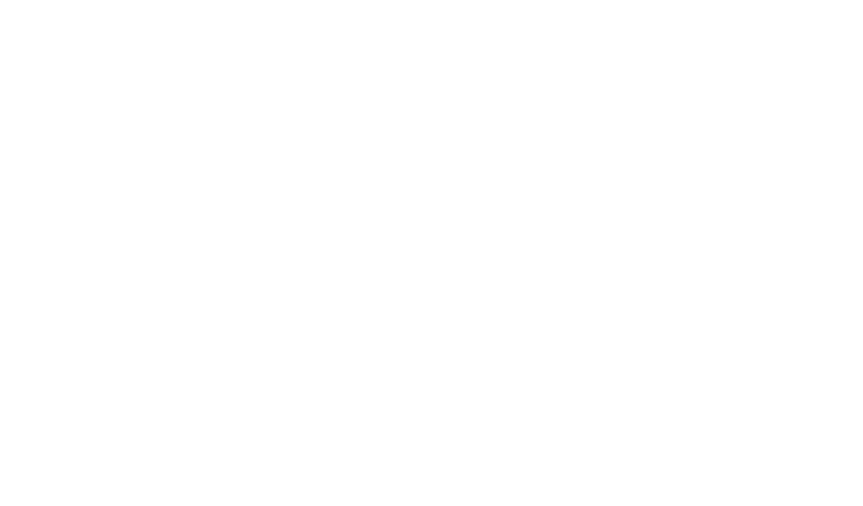
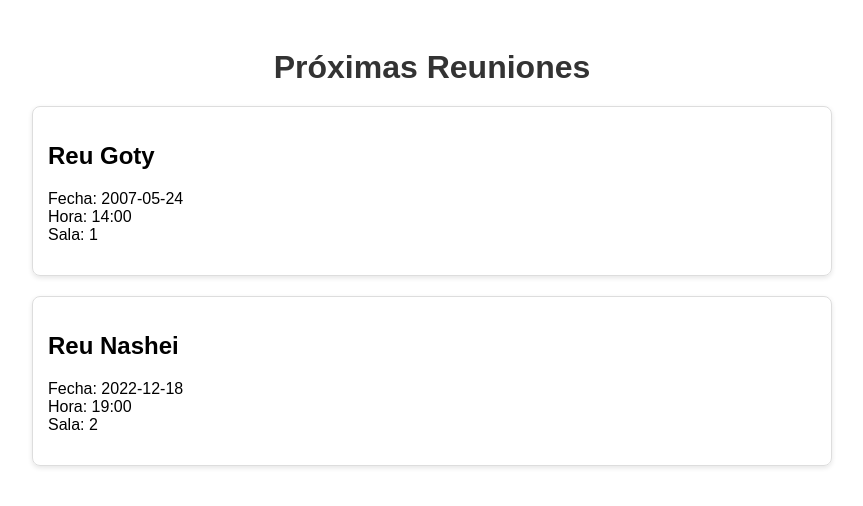
Before and after one commit to GMEsparragoza/sistema-reservas, a Next.js app: page / in a window 1280 px wide. Shown: the top 506 px of the page, without its empty margins (208-1071 px from the left). Built offline with nearby package versions, Linux system fonts and the light colour scheme.

Commit message:
Primera version de la pagina de Inicio

```diff
--- /dev/null
+++ b/app/api/reservations/route.js
@@ -0,0 +1,27 @@
+// /app/api/reservations/route.js
+import fs from 'fs';
+import path from 'path';
+
+export async function GET() {
+    try {
+        // Obtiene la ruta absoluta del archivo
+        const filePath = path.join(process.cwd(), 'data', 'reservations.json');
+
+        // Lee el archivo
+        const data = fs.readFileSync(filePath, 'utf-8');
+
+        // Convierte el contenido a JSON
+        const reservations = JSON.parse(data);
+
+        // Retorna los datos como JSON
+        return new Response(JSON.stringify(reservations), {
+            headers: { 'Content-Type': 'application/json' },
+            status: 200,
+        });
+    } catch (error) {
+        return new Response(JSON.stringify({ message: 'Error al leer las reservas' }), {
+            headers: { 'Content-Type': 'application/json' },
+            status: 500,
+        });
+    }
+}
--- /dev/null
+++ b/app/globals.css
@@ -0,0 +1,5 @@
+@import url('https://fonts.googleapis.com/css2?family=Inter:ital,opsz,wght@0,14..32,100..900;1,14..32,100..900&display=swap');
+
+* {
+    font-family: 'Ital', sans-serif;
+}
--- /dev/null
+++ b/app/index.css
@@ -0,0 +1,62 @@
+.container {
+    max-width: 800px;
+    margin: 0 auto;
+    padding: 20px;
+    text-align: center;
+}
+
+.title {
+    font-size: 2rem;
+    margin-bottom: 20px;
+    color: #333;
+}
+
+.list {
+    list-style-type: none;
+    padding: 0;
+    display: grid;
+    grid-template-columns: 1fr;
+    gap: 20px;
+}
+
+.card {
+    border: 1px solid #ddd;
+    border-radius: 8px;
+    padding: 15px;
+    box-shadow: 0 2px 5px rgba(0, 0, 0, 0.1);
+    text-align: left;
+}
+
+.meeting-title {
+    font-size: 1.5rem;
+    margin: 0 0 10px;
+    color: #007bff;
+}
+
+.meeting-info {
+    font-size: 1rem;
+    color: #555;
+}
+
+.empty-state {
+    padding: 20px;
+    background-color: #f8f9fa;
+    border-radius: 8px;
+    box-shadow: 0 2px 5px rgba(0, 0, 0, 0.1);
+}
+
+.message {
+    font-size: 1.2rem;
+    margin-bottom: 20px;
+    color: #333;
+}
+
+.button {
+    padding: 10px 20px;
+    font-size: 1rem;
+    color: #fff;
+    background-color: #007bff;
+    border: none;
+    border-radius: 5px;
+    cursor: pointer;
+}
--- a/app/layout.jsx
+++ b/app/layout.jsx
@@ -1,3 +1,5 @@
+import "./globals.css"
+import { PageContextProvider } from "@/utils/Context"
 
 export const metadata = {
   title: "Sistema de Reservas",
@@ -7,8 +9,10 @@
 export default function RootLayout({ children }) {
   return (
     <html lang="es">
-      <body >
+      <body>
+      <PageContextProvider>
         {children}
+      </PageContextProvider>
       </body>
     </html>
   );
--- a/app/page.jsx
+++ b/app/page.jsx
@@ -1,9 +1,48 @@
+"use client"
+
 import React from 'react'
+import "./index.css"
+import Link from 'next/link';
+import { PageUse } from "@/utils/Context"
 
 export default function page() {
+    const { loading, error, meetings } = PageUse();
+
+
+
+    if (loading) {
+        return <p>Cargando reuniones...</p>;
+    }
+
     return (
         <>
-
+            <div className="container">
+                <h1 className="title">Próximas Reuniones</h1>
+                {meetings.length > 0 ? (
+                    <ul className="list">
+                        {meetings.map((meeting, id) => (
+                            <li key={id} className="card">
+                                <h2 className="meetingTitle">{meeting.title}</h2>
+                                <p className="meetingInfo">
+                                    Fecha: {meeting.date} <br />
+                                    Hora: {meeting.time} <br />
+                                    Sala: {meeting.room}
+                                </p>
+                            </li>
+                        ))}
+                    </ul>
+                ) : (
+                    <div className="emptyState">
+                        <p className="message">
+                            No hay reuniones programadas. ¡Reserva una ahora!
+                        </p>
+                        <Link href="/reservations">
+                            <button className="button">Ir a Reservas</button>
+                        </Link>
+                    </div>
+                )}
+                {error && <p style={{color:"red"}}>{error}</p>}
+            </div>
         </>
     )
 }
--- a/data/reservations.json
+++ b/data/reservations.json
@@ -0,0 +1,16 @@
+[
+    {
+        "id": "1234",
+        "date": "2007-05-24",
+        "time": "14:00",
+        "room": "1",
+        "title": "Reu Goty"
+    },
+    {
+        "id": "5678",
+        "date": "2022-12-18",
+        "time": "19:00",
+        "room": "2",
+        "title": "Reu Nashei"
+    }
+]
--- /dev/null
+++ b/utils/Context.js
@@ -0,0 +1,39 @@
+"use client"
+
+import { useContext, createContext, useState, useEffect } from "react";
+
+const PageContext = createContext();
+
+export const PageContextProvider = ({ children }) => {
+    const [loading, setLoading] = useState(false);
+    const [meetings, setMeetings] = useState([]);
+    const [error, setError] = useState("");
+
+    useEffect(() => {
+        async function fetchReservations() {
+            setError("");
+            setLoading(true);
+            try {
+                const response = await fetch('/api/reservations');
+                const data = await response.json();
+                setMeetings(data);
+                setLoading(false);
+            } catch (error) {
+                setError("Error al obtener las reuniones");
+                setLoading(false);
+            }
+        }
+
+        fetchReservations();
+    }, []);
+
+    return (
+        <PageContext.Provider value={{ loading, error, meetings }}>
+            {children}
+        </PageContext.Provider>
+    );
+}
+
+export const PageUse = () => {
+    return useContext(PageContext);
+};
```
